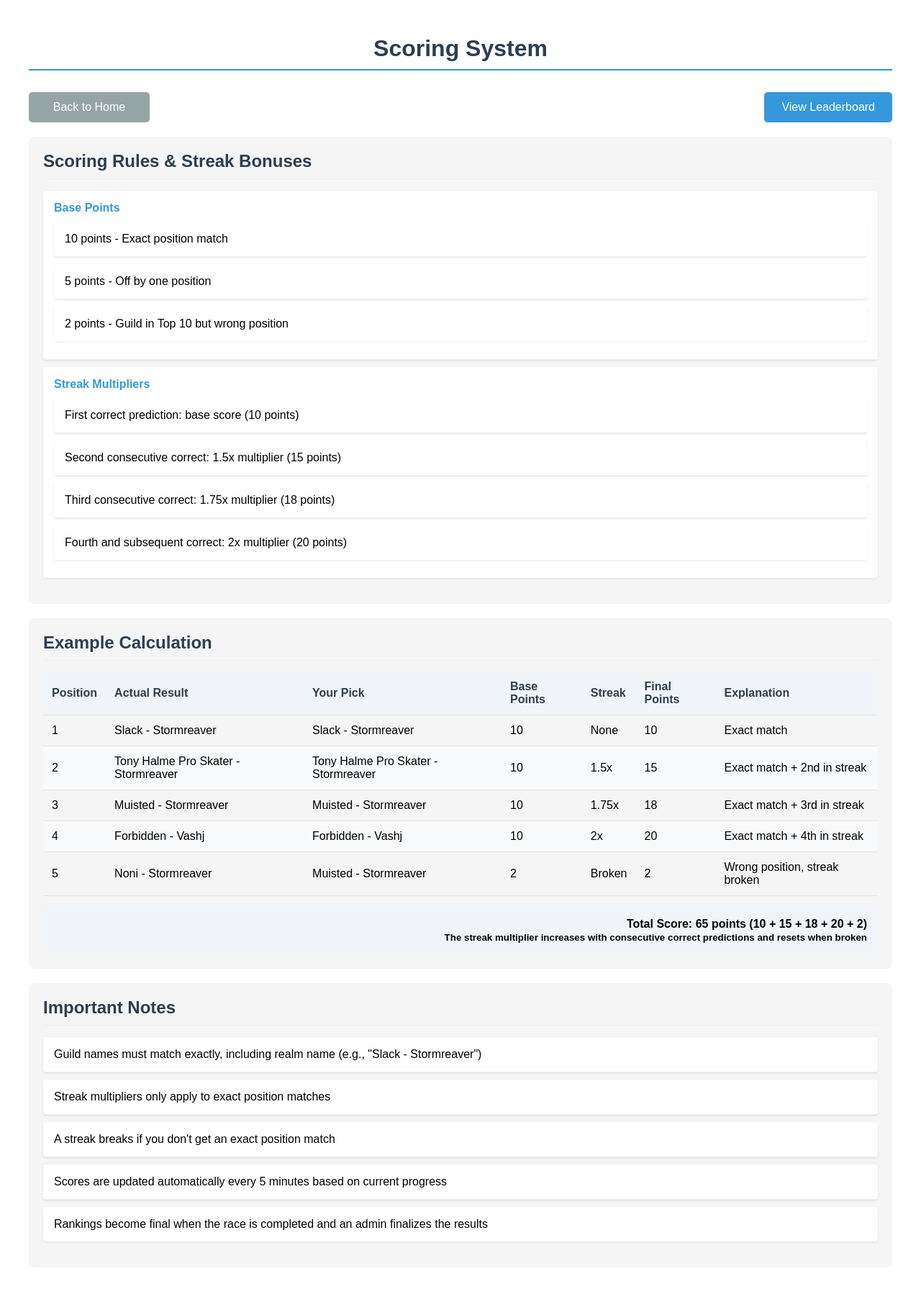
After one commit to itZzosku/Pickem, a Flask app: page /scoring in a window 1280 px wide. The commit adds this page. Shown: the whole page at 72% size. Run offline with Flask 3, Linux system fonts and the light colour scheme.

Commit message:
Update scoring system: add detailed calculation logic, create `/scoring` route, and implement scoring rules documentation with streak bonuses. Refactor guild ranking queries to exclude guilds with 0 kills. Add "reset scores" admin feature and improve UI with updated templates.

```diff
--- a/app.py
+++ b/app.py
@@ -171,13 +171,16 @@ def leaderboard():
 
     results.sort(key=lambda x: x["score"], reverse=True)
 
-    current_rankings = GuildRanking.query.order_by(
+    # Modified query to exclude guilds with 0 kills
+    current_rankings = GuildRanking.query.filter(
+        GuildRanking.mythic_bosses_killed > 0
+    ).order_by(
         GuildRanking.mythic_bosses_killed.desc(),
         GuildRanking.rank
     ).limit(10).all()
+
     current_top10 = [f"{g.name} - {g.realm}" for g in current_rankings]
 
-    # Get update status with debug printing
     update_status = UpdateStatus.query.first()
     next_update = None
     last_update = None
@@ -266,7 +269,9 @@ def my_id():
 
 @app.route("/rankings")
 def rankings():
-    guilds = GuildRanking.query.order_by(
+    guilds = GuildRanking.query.filter(
+        GuildRanking.mythic_bosses_killed > 0
+    ).order_by(
         GuildRanking.mythic_bosses_killed.desc(),
         GuildRanking.rank
     ).limit(25).all()
@@ -376,6 +381,37 @@ def unfinalize_rankings():
     return redirect(url_for('admin'))
 
 
+@app.route("/reset-scores", methods=['POST'])
+@login_required
+@admin_required
+def reset_scores():
+    try:
+        # Delete all scores
+        UserScore.query.delete()
+        db.session.commit()
+
+        # Force an immediate update of scores
+        def force_update():
+            with app.app_context():
+                from updater import update_user_scores
+                update_user_scores()
+
+        update_thread = threading.Thread(target=force_update)
+        update_thread.start()
+
+        flash("Scores have been reset and will be recalculated shortly.")
+    except SQLAlchemyError as e:
+        db.session.rollback()
+        flash(f"Error resetting scores: {str(e)}")
+
+    return redirect(url_for('admin'))
+
+
+@app.route("/scoring")
+def scoring_system():
+    return render_template("scoring.html")
+
+
 if __name__ == "__main__":
     def initial_update():
         with app.app_context():
--- a/templates/index.html
+++ b/templates/index.html
@@ -122,6 +122,9 @@
                     <a href="{{ url_for('rankings') }}">View Guild Rankings</a>
                 </div>
                 <div class="nav-item">
+                    <a class="nav-link" href="{{ url_for('scoring_system') }}">Scoring System</a>
+                </div>
+                <div class="nav-item">
                     <a href="{{ url_for('logout') }}">Logout</a>
                 </div>
             </div>
--- /dev/null
+++ b/templates/scoring.html
@@ -0,0 +1,308 @@
+<!DOCTYPE html>
+<html lang="en">
+<head>
+    <meta charset="UTF-8">
+    <title>Scoring System</title>
+    <link rel="stylesheet" href="{{ url_for('static', filename='style.css') }}">
+    <style>
+        .container {
+            max-width: 1200px;
+            margin: 0 auto;
+            padding: 20px;
+            font-family: Arial, sans-serif;
+        }
+
+        h1 {
+            color: #2c3e50;
+            text-align: center;
+            margin-bottom: 30px;
+            padding-bottom: 10px;
+            border-bottom: 2px solid #3498db;
+        }
+
+        .nav-buttons {
+            display: flex;
+            justify-content: space-between;
+            margin: 20px 0;
+            padding: 0;
+            width: 100%;
+        }
+
+        .nav-button {
+            padding: 12px 24px;
+            background-color: #3498db;
+            color: white;
+            text-decoration: none;
+            border-radius: 5px;
+            transition: all 0.3s ease;
+            min-width: 120px;
+            text-align: center;
+        }
+
+        .nav-button:hover {
+            background-color: #2980b9;
+            transform: translateY(-2px);
+        }
+
+        .home-button {
+            background-color: #95a5a6;
+        }
+
+        .home-button:hover {
+            background-color: #7f8c8d;
+        }
+
+        .scoring-section {
+    background-color: #f5f5f5;
+    border-radius: 8px;
+    padding: 20px;
+    margin-bottom: 20px;
+}
+
+.scoring-section h2 {
+    color: #333;
+    margin-top: 0;
+}
+
+.scoring-section ul {
+    list-style-type: none;
+    padding-left: 0;
+}
+
+.scoring-section li {
+    margin: 10px 0;
+    padding: 8px;
+    background-color: #fff;
+    border-radius: 4px;
+    box-shadow: 0 1px 3px rgba(0,0,0,0.1);
+}
+
+.scoring-example {
+    background-color: #e8f4ff;
+    padding: 20px;
+    border-radius: 8px;
+    margin-bottom: 20px;
+}
+
+.scoring-example ol {
+    padding-left: 20px;
+}
+
+.scoring-example p:last-child {
+    font-weight: bold;
+    color: #2c5282;
+}
+
+.scoring-tips {
+    background-color: #f0fff4;
+    padding: 20px;
+    border-radius: 8px;
+}
+
+.scoring-tips ul {
+    list-style-type: disc;
+    padding-left: 20px;
+}
+
+strong {
+    color: #2c5282;
+}
+
+        .scoring-section h2 {
+            color: #2c3e50;
+            margin-bottom: 15px;
+            padding-bottom: 10px;
+            border-bottom: 1px solid #eee;
+        }
+
+        .rules-list {
+            list-style: none;
+            padding: 0;
+        }
+
+        .rules-list li {
+            padding: 15px;
+            border-bottom: 1px solid #eee;
+        }
+
+        .rules-list li:last-child {
+            border-bottom: none;
+        }
+
+        .points {
+            font-weight: bold;
+            color: #3498db;
+        }
+
+        .example-table {
+            width: 100%;
+            border-collapse: collapse;
+            margin-top: 15px;
+        }
+
+        .example-table th,
+        .example-table td {
+            padding: 12px;
+            text-align: left;
+            border-bottom: 1px solid #e1e4e8;
+        }
+
+        .example-table th {
+            background-color: #f1f4f9;
+            color: #2c3e50;
+            font-weight: bold;
+        }
+
+        .example-table tr:nth-child(even) {
+            background-color: #f8f9fa;
+        }
+
+        .example-table tr:hover {
+            background-color: #e8f4f8;
+        }
+
+        .total-score {
+            margin-top: 15px;
+            padding: 15px;
+            background-color: #f1f4f9;
+            border-radius: 5px;
+            text-align: right;
+            font-weight: bold;
+        }
+
+        @media (max-width: 768px) {
+            .container {
+                padding: 10px;
+            }
+
+            .nav-buttons {
+                flex-direction: column;
+            }
+
+            .nav-button {
+                width: 100%;
+                margin-bottom: 10px;
+            }
+
+            .example-table th,
+            .example-table td {
+                padding: 8px;
+                font-size: 0.9em;
+            }
+        }
+    </style>
+</head>
+<body>
+    <div class="container">
+        <h1>Scoring System</h1>
+
+        <div class="nav-buttons">
+            <a href="{{ url_for('index') }}" class="nav-button home-button">Back to Home</a>
+            <a href="{{ url_for('leaderboard') }}" class="nav-button">View Leaderboard</a>
+        </div>
+
+        <div class="scoring-section">
+            <h2>Scoring Rules & Streak Bonuses</h2>
+            <ul class="rules-list">
+                <li>
+                    <span class="points">Base Points</span>
+                    <ul>
+                        <li>10 points - Exact position match</li>
+                        <li>5 points - Off by one position</li>
+                        <li>2 points - Guild in Top 10 but wrong position</li>
+                    </ul>
+                </li>
+                <li>
+                    <span class="points">Streak Multipliers</span>
+                    <ul>
+                        <li>First correct prediction: base score (10 points)</li>
+                        <li>Second consecutive correct: 1.5x multiplier (15 points)</li>
+                        <li>Third consecutive correct: 1.75x multiplier (18 points)</li>
+                        <li>Fourth and subsequent correct: 2x multiplier (20 points)</li>
+                    </ul>
+                </li>
+            </ul>
+        </div>
+
+        <div class="scoring-section">
+            <h2>Example Calculation</h2>
+            <table class="example-table">
+                <thead>
+                    <tr>
+                        <th>Position</th>
+                        <th>Actual Result</th>
+                        <th>Your Pick</th>
+                        <th>Base Points</th>
+                        <th>Streak</th>
+                        <th>Final Points</th>
+                        <th>Explanation</th>
+                    </tr>
+                </thead>
+                <tbody>
+                    <tr>
+                        <td>1</td>
+                        <td>Slack - Stormreaver</td>
+                        <td>Slack - Stormreaver</td>
+                        <td>10</td>
+                        <td>None</td>
+                        <td>10</td>
+                        <td>Exact match</td>
+                    </tr>
+                    <tr>
+                        <td>2</td>
+                        <td>Tony Halme Pro Skater - Stormreaver</td>
+                        <td>Tony Halme Pro Skater - Stormreaver</td>
+                        <td>10</td>
+                        <td>1.5x</td>
+                        <td>15</td>
+                        <td>Exact match + 2nd in streak</td>
+                    </tr>
+                    <tr>
+                        <td>3</td>
+                        <td>Muisted - Stormreaver</td>
+                        <td>Muisted - Stormreaver</td>
+                        <td>10</td>
+                        <td>1.75x</td>
+                        <td>18</td>
+                        <td>Exact match + 3rd in streak</td>
+                    </tr>
+                    <tr>
+                        <td>4</td>
+                        <td>Forbidden - Vashj</td>
+                        <td>Forbidden - Vashj</td>
+                        <td>10</td>
+                        <td>2x</td>
+                        <td>20</td>
+                        <td>Exact match + 4th in streak</td>
+                    </tr>
+                    <tr>
+                        <td>5</td>
+                        <td>Noni - Stormreaver</td>
+                        <td>Muisted - Stormreaver</td>
+                        <td>2</td>
+                        <td>Broken</td>
+                        <td>2</td>
+                        <td>Wrong position, streak broken</td>
+                    </tr>
+                </tbody>
+            </table>
+            <div class="total-score">
+                Total Score: 65 points (10 + 15 + 18 + 20 + 2)
+                <br>
+                <small>The streak multiplier increases with consecutive correct predictions and resets when broken</small>
+            </div>
+        </div>
+
+        <div class="scoring-section">
+            <h2>Important Notes</h2>
+            <ul class="rules-list">
+                <li>Guild names must match exactly, including realm name (e.g., "Slack - Stormreaver")</li>
+                <li>Streak multipliers only apply to exact position matches</li>
+                <li>A streak breaks if you don't get an exact position match</li>
+                <li>Scores are updated automatically every 5 minutes based on current progress</li>
+                <li>Rankings become final when the race is completed and an admin finalizes the results</li>
+            </ul>
+        </div>
+    </div>
+</body>
+</html>
--- a/update_top10_guilds.py
+++ b/update_top10_guilds.py
@@ -6,13 +6,18 @@ from datetime import datetime, timezone
 from urllib.parse import quote, quote_plus
 from models import db, GuildRanking
 from typing import Optional
+from dotenv import load_dotenv
 
-DEFAULT_RAID_SLUG = "liberation-of-undermine"
+load_dotenv()
+
+
 AVAILABLE_RAIDS = {
+    "nerubar": "nerubar-palace",
     "liberation": "liberation-of-undermine",
-    "aberrus": "aberrus-the-shadowed-crucible",
-    "vault": "vault-of-the-incarnates"
+    "manaforge": "manaforge-omega"
 }
+
+DEFAULT_RAID_SLUG = os.getenv('DEFAULT_RAID_SLUG', 'manaforge-omega')
 
 
 async def fetch_guild_rank(session: aiohttp.ClientSession, region: str, realm: str, name: str, raid_slug: str) -> dict:
--- a/updater.py
+++ b/updater.py
@@ -31,7 +31,10 @@ def update_user_scores():
 
         db.session.commit()
 
-        current_rankings = GuildRanking.query.order_by(
+        # Modified to filter out guilds with 0 kills
+        current_rankings = GuildRanking.query.filter(
+            GuildRanking.mythic_bosses_killed > 0
+        ).order_by(
             GuildRanking.mythic_bosses_killed.desc(),
             GuildRanking.rank
         ).limit(10).all()
```
Also changed, not shown: scoring.py (+78 -29 lines), templates/admin.html (+14 -0 lines).
